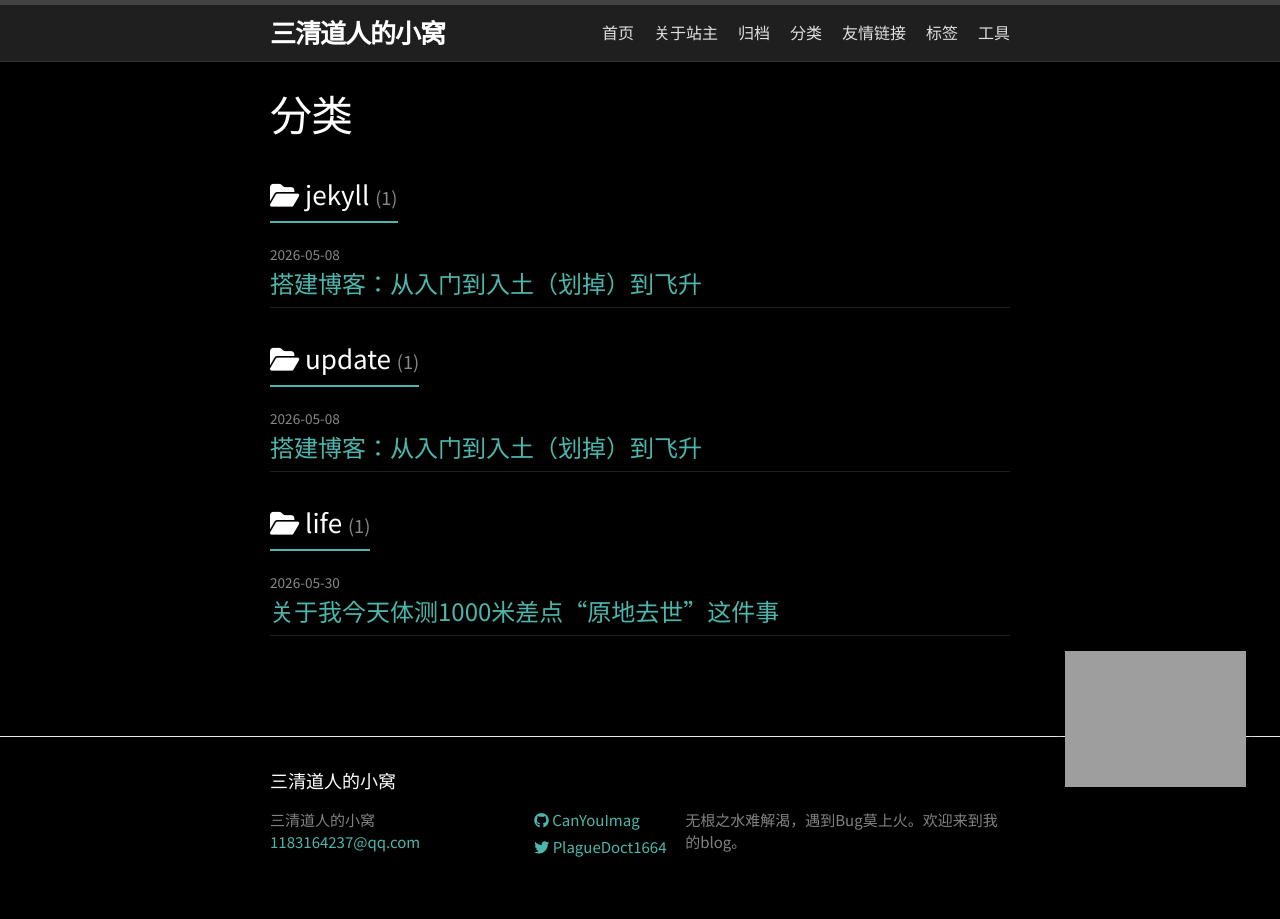
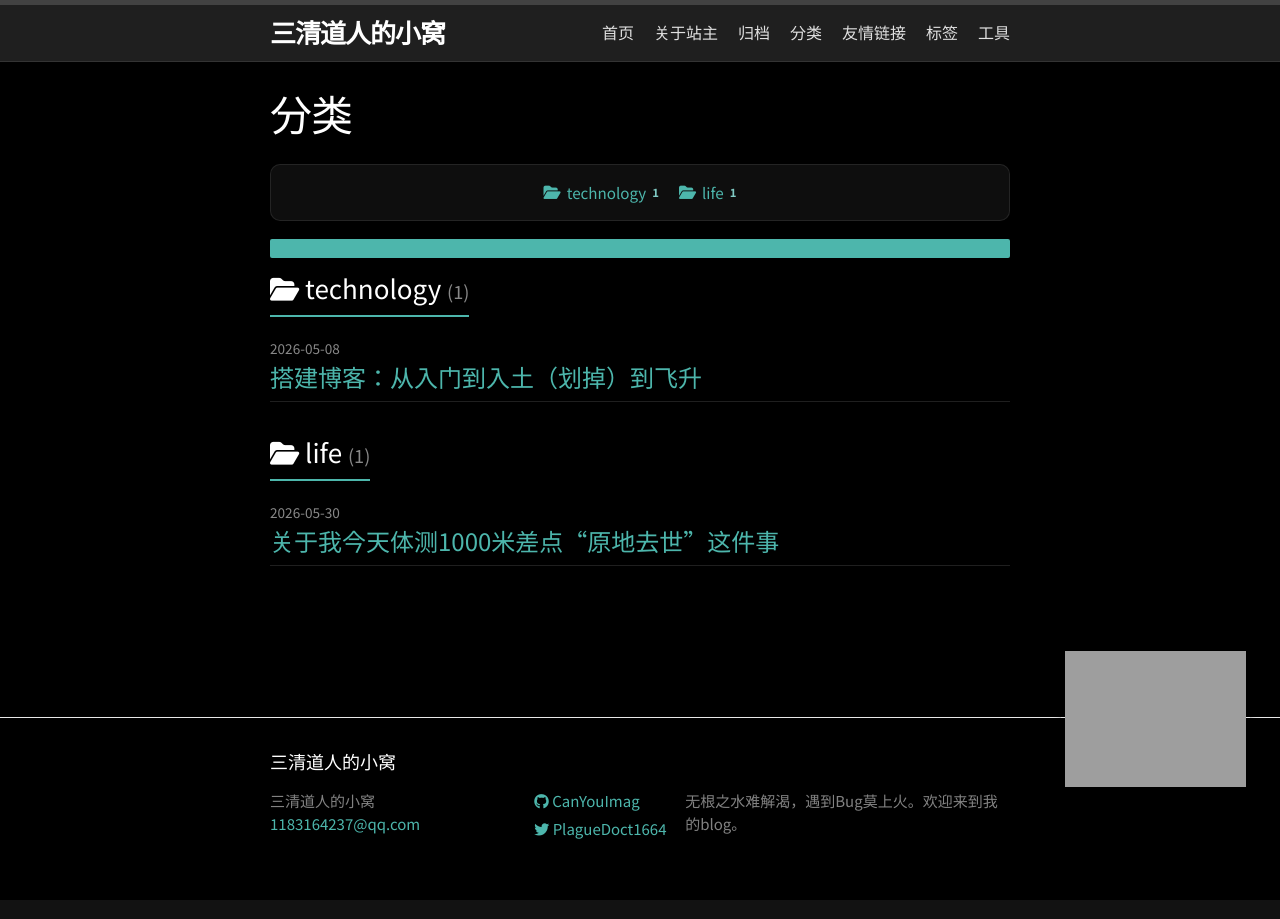
Before and after one commit to CanYouImag/CanYouImag.github.io, a Jekyll site: the page built from categories.md, in a window 1280 px wide. Built offline with Jekyll 4.4.1, drawn with Linux system fonts in a browser that asks for light colours; grey boxes are pictures that could not be loaded.

Commit message:
UI优化

```diff
--- a/_posts/2026-05-08-hello-blog.markdown
+++ b/_posts/2026-05-08-hello-blog.markdown
@@ -2,9 +2,9 @@
 layout: post
 title:  "搭建博客：从入门到入土（划掉）到飞升"
 date:   2026-05-08 9:17:41 +0800
-categories: jekyll update
+categories: technology
 tags: [blog, tutorial, jekyll]
-cover_image: /assets/wangye.png
+cover_image: /../assets/wangye.png
 ---
 贫道今日心血来潮，欲在互联网这方天地开辟一处洞府（博客）。本以为要经历九九八十一难，未曾想今日运势极佳，竟是一路绿灯。
 
--- a/assets/main.scss
+++ b/assets/main.scss
@@ -142,9 +142,11 @@ body {
   align-items: center;
   gap: 6px;
   padding: 8px 18px;
-  background: #1f1f1f;
+  background: rgba(31, 31, 31, 0.55);
+  backdrop-filter: blur(10px);
+  -webkit-backdrop-filter: blur(10px);
   color: #e0e0e0 !important;
-  border: 1px solid #333;
+  border: 1px solid rgba(51, 51, 51, 0.6);
   border-radius: 6px;
   text-decoration: none !important;
   font-size: 0.9em;
@@ -164,8 +166,10 @@ body {
   gap: 40px;
   margin-top: 25px;
   padding: 16px 20px;
-  background: #1a1a1a;
-  border: 1px solid #333;
+  background: rgba(26, 26, 26, 0.55);
+  backdrop-filter: blur(10px);
+  -webkit-backdrop-filter: blur(10px);
+  border: 1px solid rgba(51, 51, 51, 0.6);
   border-radius: 10px;
   max-width: 500px;
   margin-left: auto;
@@ -210,8 +214,10 @@ body {
 #search-input {
   width: 100%;
   padding: 10px 14px 10px 40px;
-  background: #1f1f1f;
-  border: 1px solid #333;
+  background: rgba(31, 31, 31, 0.55);
+  backdrop-filter: blur(10px);
+  -webkit-backdrop-filter: blur(10px);
+  border: 1px solid rgba(51, 51, 51, 0.6);
   border-radius: 8px;
   color: #e0e0e0;
   font-size: 0.95em;
@@ -234,8 +240,10 @@ body {
   top: 100%;
   left: 0;
   right: 0;
-  background: #1f1f1f;
-  border: 1px solid #333;
+  background: rgba(31, 31, 31, 0.55);
+  backdrop-filter: blur(10px);
+  -webkit-backdrop-filter: blur(10px);
+  border: 1px solid rgba(51, 51, 51, 0.6);
   border-top: none;
   border-radius: 0 0 8px 8px;
   list-style: none;
@@ -300,8 +308,10 @@ body {
 
 .post-card {
   display: flex;
-  background: #1a1a1a;
-  border: 1px solid #333;
+  background: rgba(26, 26, 26, 0.55);
+  backdrop-filter: blur(10px);
+  -webkit-backdrop-filter: blur(10px);
+  border: 1px solid rgba(51, 51, 51, 0.6);
   border-radius: 10px;
   overflow: hidden;
   transition: all 0.3s;
@@ -375,9 +385,11 @@ body {
 .tag-badge {
   display: inline-block;
   padding: 2px 8px;
-  background: #1f1f1f;
+  background: rgba(31, 31, 31, 0.55);
+  backdrop-filter: blur(10px);
+  -webkit-backdrop-filter: blur(10px);
   color: #4db6ac;
-  border: 1px solid #333;
+  border: 1px solid rgba(51, 51, 51, 0.6);
   border-radius: 4px;
   font-size: 0.75em;
 }
@@ -792,6 +804,52 @@ body {
   transform: perspective(600px) rotateY(0deg);
 }
 
+// === Categories Summary Box ===
+.categories-summary {
+  display: flex;
+  flex-wrap: wrap;
+  justify-content: center;
+  gap: 12px 20px;
+  padding: 16px 20px;
+  background: rgba(26, 26, 26, 0.55);
+  backdrop-filter: blur(10px);
+  -webkit-backdrop-filter: blur(10px);
+  border: 1px solid rgba(51, 51, 51, 0.6);
+  border-radius: 10px;
+  width: 100%;
+  box-sizing: border-box;
+  margin-bottom: 0;
+}
+
+.category-summary-item {
+  color: #4db6ac;
+  font-size: 0.95em;
+  text-decoration: none !important;
+  display: inline-flex;
+  align-items: center;
+  gap: 6px;
+  transition: color 0.2s;
+}
+
+.category-summary-item:hover {
+  color: #80cbc4;
+}
+
+.category-summary-count {
+  font-size: 0.75em;
+  color: #80cbc4;
+  font-weight: 600;
+}
+
+.categories-divider {
+  width: 100%;
+  height: 0.5cm;
+  background: #4db6ac;
+  margin: 18px 0 0;
+  border: none;
+  border-radius: 2px;
+}
+
 // === Categories ===
 .categories-page {
   padding: 10px 0;
@@ -842,8 +900,10 @@ body {
   gap: 10px;
   margin: 20px 0 30px;
   padding: 20px;
-  background: #1a1a1a;
-  border: 1px solid #333;
+  background: rgba(26, 26, 26, 0.55);
+  backdrop-filter: blur(10px);
+  -webkit-backdrop-filter: blur(10px);
+  border: 1px solid rgba(51, 51, 51, 0.6);
   border-radius: 10px;
   justify-content: center;
 }
@@ -949,8 +1009,10 @@ body {
   align-items: center;
   gap: 12px;
   padding: 16px;
-  background: #1a1a1a;
-  border: 1px solid #333;
+  background: rgba(26, 26, 26, 0.55);
+  backdrop-filter: blur(10px);
+  -webkit-backdrop-filter: blur(10px);
+  border: 1px solid rgba(51, 51, 51, 0.6);
   border-radius: 8px;
   text-decoration: none !important;
   transition: all 0.3s;
@@ -999,8 +1061,10 @@ body {
 .links-note {
   margin-top: 30px;
   padding: 20px;
-  background: #1a1a1a;
-  border: 1px solid #333;
+  background: rgba(26, 26, 26, 0.55);
+  backdrop-filter: blur(10px);
+  -webkit-backdrop-filter: blur(10px);
+  border: 1px solid rgba(51, 51, 51, 0.6);
   border-radius: 8px;
   color: #ccc;
 }
@@ -1045,8 +1109,10 @@ body {
 }
 
 .tool-card {
-  background: #1a1a1a;
-  border: 1px solid #333;
+  background: rgba(26, 26, 26, 0.55);
+  backdrop-filter: blur(10px);
+  -webkit-backdrop-filter: blur(10px);
+  border: 1px solid rgba(51, 51, 51, 0.6);
   border-radius: 10px;
   padding: 24px;
   margin-bottom: 20px;
@@ -1137,8 +1203,10 @@ body {
 
 .weather-card {
   padding: 20px;
-  background: #1f1f1f;
-  border: 1px solid #333;
+  background: rgba(31, 31, 31, 0.55);
+  backdrop-filter: blur(10px);
+  -webkit-backdrop-filter: blur(10px);
+  border: 1px solid rgba(51, 51, 51, 0.6);
   border-radius: 8px;
 }
 
--- a/categories.md
+++ b/categories.md
@@ -3,6 +3,18 @@ layout: page
 title: 分类
 permalink: /categories/
 ---
+
+<div class="categories-summary">
+  {%- for category in site.categories -%}
+  {%- assign cat_size = category[1] | size -%}
+  <a href="#{{ category[0] | slugify }}" class="category-summary-item">
+    <i class="fas fa-folder-open"></i> {{ category[0] }}
+    <span class="category-summary-count">{{ cat_size }}</span>
+  </a>
+  {%- endfor -%}
+</div>
+
+<div class="categories-divider"></div>
 
 <div class="categories-page">
   {%- for category in site.categories -%}
```
Also changed, not shown: _posts/2026-05-30-about-1000-meter-run.md (+11 -7 lines).
